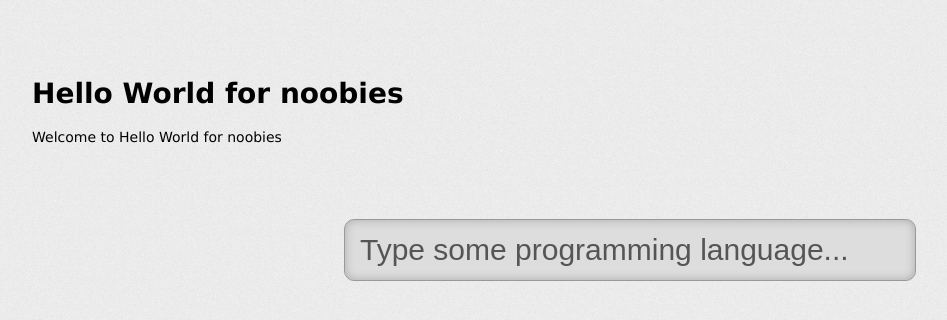
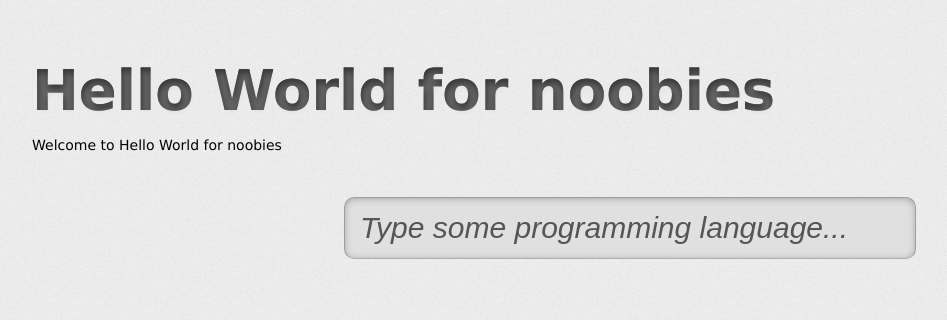
Before and after one commit to danty1402/hello-code, a Node server app: page / in a window 1280 px wide. Shown: the top 320 px of the page, without its empty margins (26-973 px from the left). Run offline with Node 20, Linux system fonts and the light colour scheme.

Commit message:
new page layout

```diff
--- a/public/stylesheets/style.css
+++ b/public/stylesheets/style.css
@@ -6,6 +6,13 @@ body {
 
 a {
 	color: #00B7FF;
+}
+
+h1 {
+	font-size: 4em;
+	margin: 0;
+	color: rgba(68,68,68, 0.8);
+    text-shadow: 1px 4px 6px #DFDFDF, 0 0 0 black, 1px 4px 6px white;
 }
 
 #search-form input[type=textbox] {
@@ -18,14 +25,39 @@ a {
 	height: 1em;
 	top: 50%;
 	left: 50%;
-	margin-top: 2em;
+	margin-top: 1em;
 	margin-left: -9em;
-	background-color: #ddd;
-	border: 1px solid #999;
-	box-shadow: inset 0 0 10px #aaa;
+	background-color: #E0E0E0;
+	border: 1px solid #9F9F9F;
+	border-bottom: 1px solid #b0b0b0;
+	box-shadow: inset 0px 1px 9px -2px #888;
 	border-radius: 10px;
 }
 
 input::-webkit-input-placeholder {
     color: #555;
+    font-style: italic;
 }
+
+#results-box {
+	width: 30em;
+	left: 50%;
+	position: relative;
+	text-align: center;
+	margin-left: -15em;
+	margin-top: 20px;
+}
+
+#status {
+	width: 100%;
+	font-size: 1.5em;
+	font-weight: bold;
+	margin-bottom: 20px;
+}
+
+#results-box li {
+	width: 100%;
+	height: 30px;
+	list-style: none;
+	font-style: italic;
+}
--- a/views/index.jade
+++ b/views/index.jade
@@ -3,8 +3,10 @@ extends layout
 block content
 	h1= title
 	p Welcome to #{title}
-	form(id='search-form')
-		input(type='textbox', placeholder='Type some programming language...', id="search-box")
-	#results
+	#search-form
+		input#search-box(type='textbox', placeholder='Type some programming language...', autocomplete='off')
+	#results-box
+		#status
+		ul#results
 	script(type='text/javascript', src='javascripts/jquery-1.8.3.min.js')
 	script(type='text/javascript', src='javascripts/search-box.js')
```
